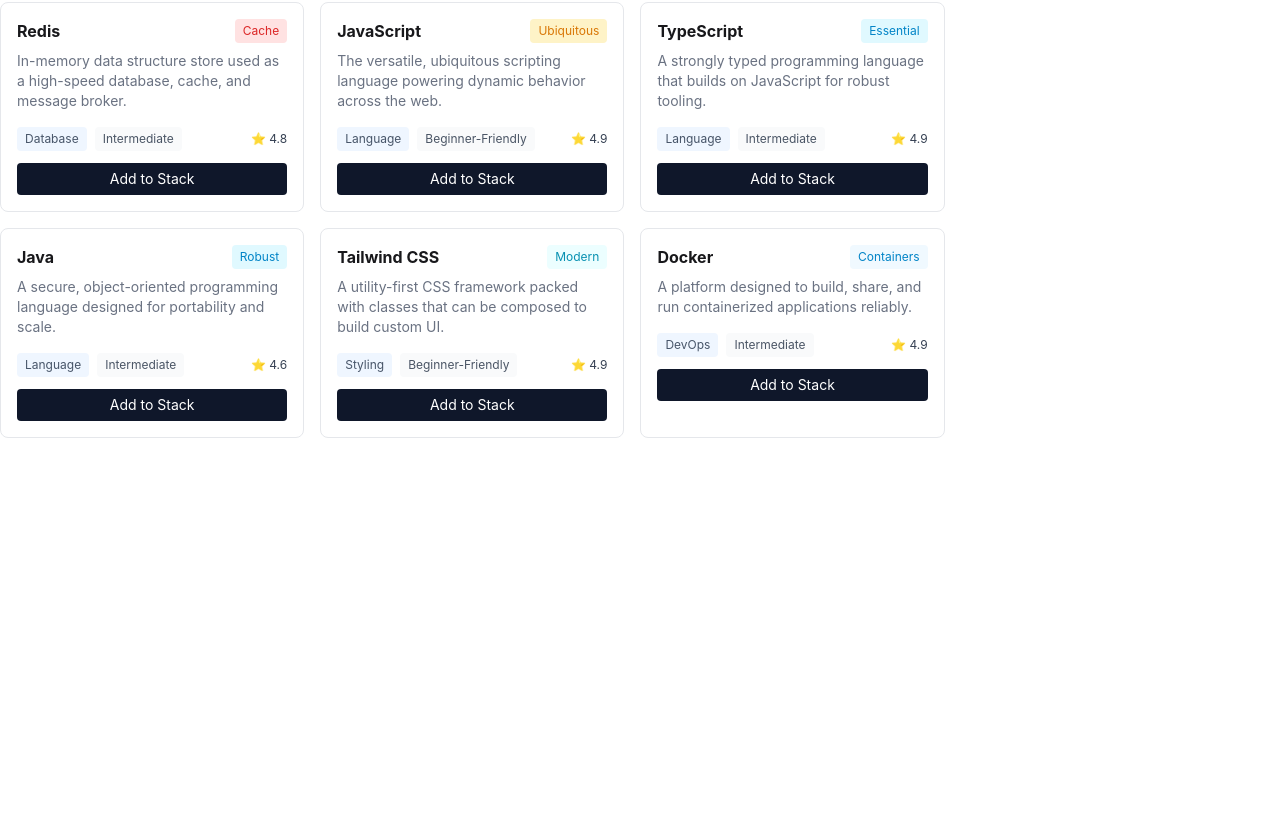
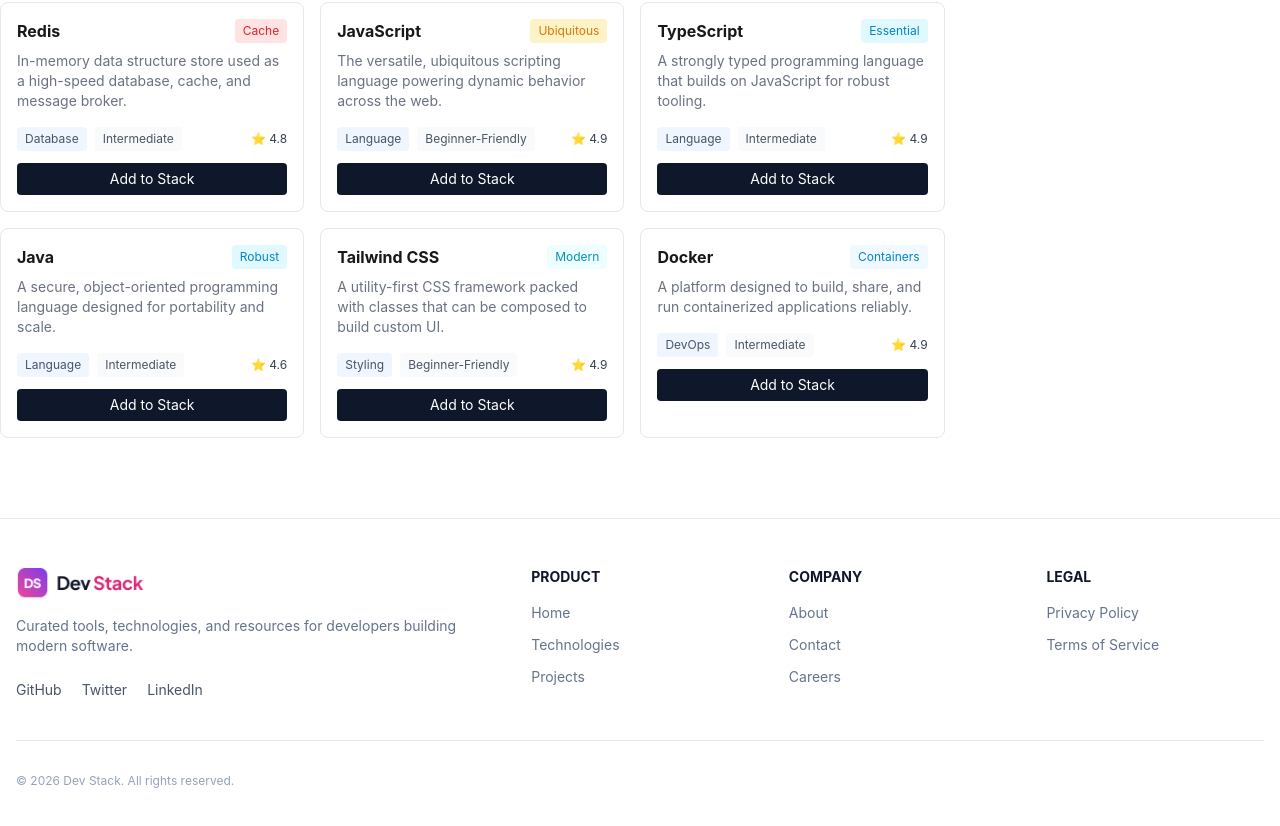
Before and after one commit to ovisl9614/react-assignment, a React (Vite) app: page / in a window 1280 px wide. Shown: the part 1254-2080 px from the top of the page. Before the commit the page ends 1772 px from the top, so only its background shows below. Built offline with nearby package versions, Linux system fonts and the light colour scheme.

Commit message:
footer added

```diff
--- a/src/App.tsx
+++ b/src/App.tsx
@@ -1,6 +1,7 @@
 import Banner from "./components/Banner";
 import Nav from "./components/Nav";
 import Cards from './components/Cards';
+import Footer from './components/Footer';
 
 
 function App() {
@@ -11,6 +12,7 @@
    <Nav />
    <Banner />
    <Cards />
+   <Footer />
     </>
 
   )
--- a/src/components/Cards.tsx
+++ b/src/components/Cards.tsx
@@ -8,7 +8,7 @@
 
                 <h2 className='text-2xl font-bold'>
                     Explore the{' '}
-                    <span className='bg-linear-to-r from-[#FF5722] via-[#D81B7E] bg-clip-text text-transparent'>
+                    <span className='bg-linear-to-r from-[#FF5722] via-[#D81B7E] to-[#7C3AED] bg-clip-text text-transparent'>
                         Technologies
                     </span>
                 </h2>
--- /dev/null
+++ b/src/components/Footer.tsx
@@ -0,0 +1,114 @@
+import React from 'react';
+import Logo from '../assets/logo-text.png';
+
+const Footer = () => {
+    return (
+        <footer className='border-t border-gray-200 bg-white'>
+
+        <div className='container mx-auto px-4 py-12'>
+            {/* Main Footer */}
+            <div className='grid grid-cols-1 md:grid-cols-5 gap-10'>
+
+            <div className='md:col-span-2'>
+
+            <img
+                src={Logo}
+                alt="Dev Stack"
+                className='w-32'
+                />
+
+            <p className='text-sm text-[#64748B] mt-4 max-2-md'>
+                Curated tools, technologies, and resources for developers building
+                <br />modern software.</p>
+
+            <div className='flex flex-wrap gap-5 mt-6 text-sm text-[#475569]'>
+                <a href="#" className='hover:text-[#D81B7E]'>GitHub
+                </a>
+
+                <a href="#" className="hover:text-[#D81B7E]">Twitter
+                </a>
+
+                <a href="#" className="hover:text-[#D81B7E]">LinkedIn
+                </a>
+
+            </div>
+
+            </div>
+
+              <div>
+                <h3 className='text-sm font-bold text-[#0F172A] uppercase'>
+                    Product</h3>
+                <div className='flex flex-col gap-3 mt-4'>
+
+                <a href="#" className='text-sm text-[#64748B] hover:text-[#D81B7E]'
+                >
+                Home
+                </a>
+
+                <a href="#" className='text-sm text-[#64748B] hover:text-[#D81B7E]'
+                >
+                Technologies
+                </a>
+
+                <a href="#" className='text-sm text-[#64748B] hover:text-[#D81B7E]'
+                >
+                Projects
+                </a>
+
+                </div>
+              </div>
+
+                <div>
+                    <h3 className='text-sm font-bold text-[#0F172A] uppercase'>
+                        Company
+                    </h3>
+                    <div className='flex flex-col gap-3 mt-4'>
+
+                    <a href="#" className='text-sm text-[#64748B] hover:text-[#1bd8a9]'>
+                    About
+                    </a>
+
+                    <a href="#" className='text-sm text-[#64748B] hover:text-[#1bd8a9]'>
+                    Contact
+                    </a>
+
+                    <a href="#" className='text-sm text-[#64748B] hover:text-[#1bd8a9]'>
+                    Careers
+                    </a>
+
+                    </div>
+                </div>
+
+
+                <div>
+                    <h3 className='text-sm font-bold text-[#0F172A] uppercase'>
+                        Legal
+                    </h3>
+
+                <div className='flex flex-col gap-3 mt-4'>
+                    <a href="#" className='text-sm text-[#64748B] hover:text-[#1bbcd8]'>
+                        Privacy Policy
+                    </a>
+
+                    <a href="#" className='text-sm text-[#64748B] hover:text-[#1bbcd8]'>
+                        Terms of Service
+                    </a>
+                </div>
+
+                </div>
+
+            </div>
+
+            <div className='border-t border-gray-200 mt-10 pt-8'>
+                <p className='text-xs text-[#94A3B8]'>
+                    © 2026 Dev Stack. All rights reserved.
+                </p>
+            </div>
+
+
+        </div>
+        </footer>
+    );
+};
+
+export default Footer;
```
